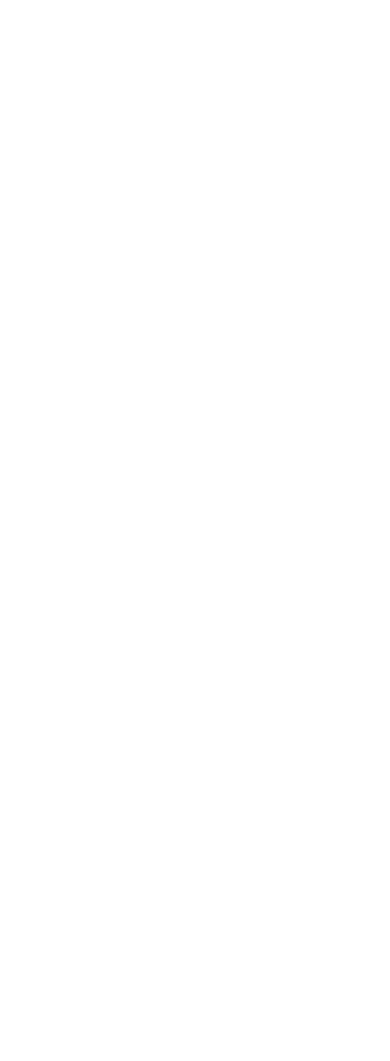
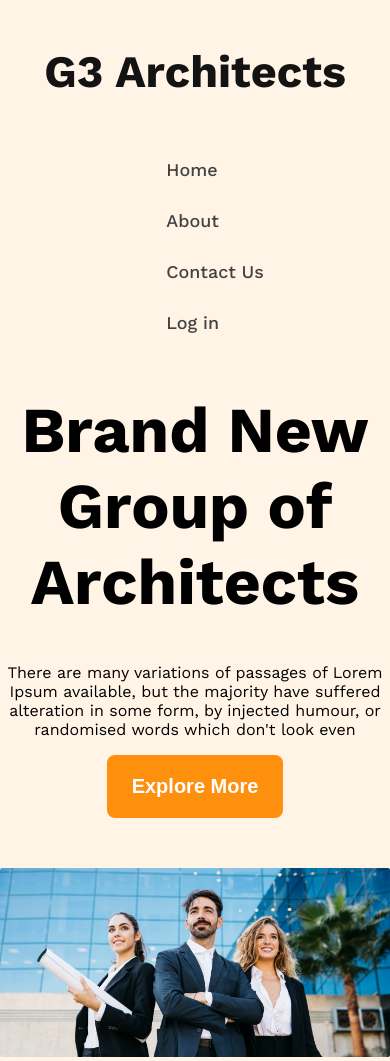
Before and after one commit to mohammadirfan90/g3-architects, a plain HTML site: page index.html in a window 390 px wide. Before the commit the page ends 844 px from the top, so only its background shows below. Drawn offline with nearby package versions, Linux system fonts and the light colour scheme.

Commit message:
Responsive navbar,banner

```diff
--- a/index.html
+++ b/index.html
@@ -4,10 +4,47 @@
     <meta charset="UTF-8" />
     <meta name="viewport" content="width=device-width, initial-scale=1.0" />
     <title>G3 Architects</title>
+    <link rel="preconnect" href="https://fonts.googleapis.com" />
+    <link rel="preconnect" href="https://fonts.gstatic.com" crossorigin />
+    <link
+      href="https://fonts.googleapis.com/css2?family=Work+Sans:ital,wght@0,100..900;1,100..900&display=swap"
+      rel="stylesheet"
+    />
     <link rel="stylesheet" href="styles/g3architects.css" />
   </head>
-  <body>
-    <header></header>
+  <body class="work-sans-regular">
+    <!-- Header starts -->
+    <header class="light-bg">
+      <!-- Navbar Starts -->
+      <nav class="navbar display-flex">
+        <h3 class="brand dark-01">G3 Architects</h3>
+
+        <ul class="nav-links-container display-flex">
+          <li class="nav-item"><a href="" class="nav-link dark-02">Home</a></li>
+          <li class="nav-item">
+            <a href="" class="nav-link dark-02">About</a>
+          </li>
+          <li class="nav-item">
+            <a href="" class="nav-link dark-02">Contact Us</a>
+          </li>
+          <li class="nav-item">
+            <a href="" class="nav-link dark-02">Log in</a>
+          </li>
+        </ul>
+      </nav>
+      <div class="banner">
+        <div class="banner-content">
+          <h1 class="banner-title">Brand New Group of Architects</h1>
+          <p class="banner-details">
+            There are many variations of passages of Lorem Ipsum available, but
+            the majority have suffered alteration in some form, by injected
+            humour, or randomised words which don't look even
+          </p>
+          <button class="btn-primary">Explore More</button>
+        </div>
+        <img src="images/banner.png" alt="" class="banner-img" />
+      </div>
+    </header>
     <main></main>
     <footer></footer>
   </body>
--- a/styles/g3architects.css
+++ b/styles/g3architects.css
@@ -0,0 +1,103 @@
+/* Fonts */
+.work-sans-regular {
+  font-family: "Work Sans", serif;
+  font-optical-sizing: auto;
+  font-weight: 400;
+  font-style: normal;
+}
+
+.work-sans-bold {
+  font-family: "Work Sans", serif;
+  font-optical-sizing: auto;
+  font-weight: 700;
+  font-style: normal;
+}
+
+/* Shared Styles */
+body {
+  margin: 0;
+}
+.display-flex {
+  display: flex;
+}
+
+.dark-02 {
+  color: #424242;
+}
+
+.dark-01 {
+  color: #131313;
+}
+
+.light-bg {
+  background-color: #ff900e1a;
+}
+
+.btn-primary {
+  background-color: #ff900e;
+  border-radius: 8px;
+  border: none;
+  color: white;
+  padding: 20px 25px;
+  font-size: 1.25rem;
+  font-weight: 600;
+}
+
+/* Header styles */
+
+/* Navbar Styles */
+.navbar {
+  max-width: 1440px;
+  margin: 0 auto;
+  align-items: center;
+  justify-content: space-between;
+}
+
+.brand {
+  font-weight: bold;
+  font-size: 2.81rem;
+}
+
+.nav-links-container {
+  gap: 30px;
+}
+.nav-item {
+  list-style: none;
+}
+
+.nav-link {
+  text-decoration: none;
+  font-weight: 500;
+  font-size: 1.12rem;
+}
+
+/* Banner Starts */
+.banner {
+  max-width: 1440px;
+  margin: 0 auto;
+}
+
+.banner-content {
+  max-width: 850px;
+  margin: 0 auto;
+  text-align: center;
+  margin-bottom: 50px;
+}
+
+.banner-title {
+  font-weight: bold;
+  font-size: 4rem;
+}
+
+.banner-img {
+  width: 100%;
+}
+
+/* Responsive Queries */
+
+@media screen and (max-width: 576px) {
+  .navbar,
+  .nav-links-container {
+    flex-direction: column;
+  }
+}
```
